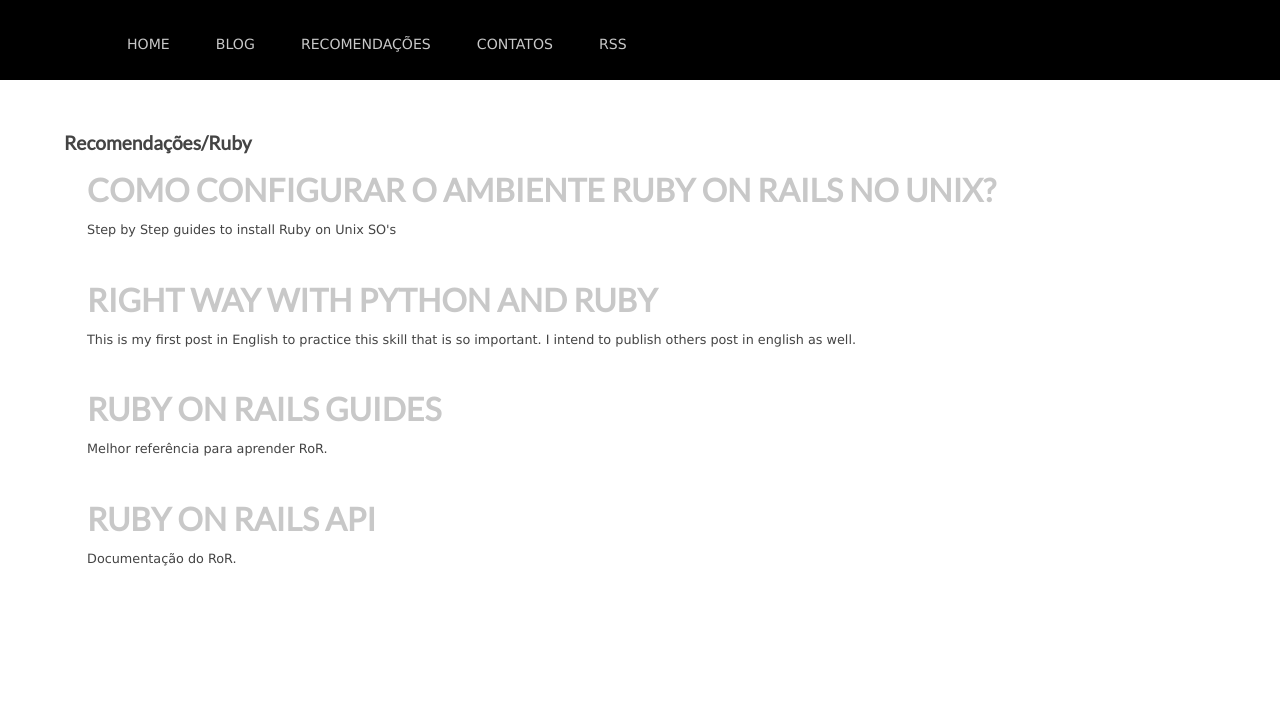
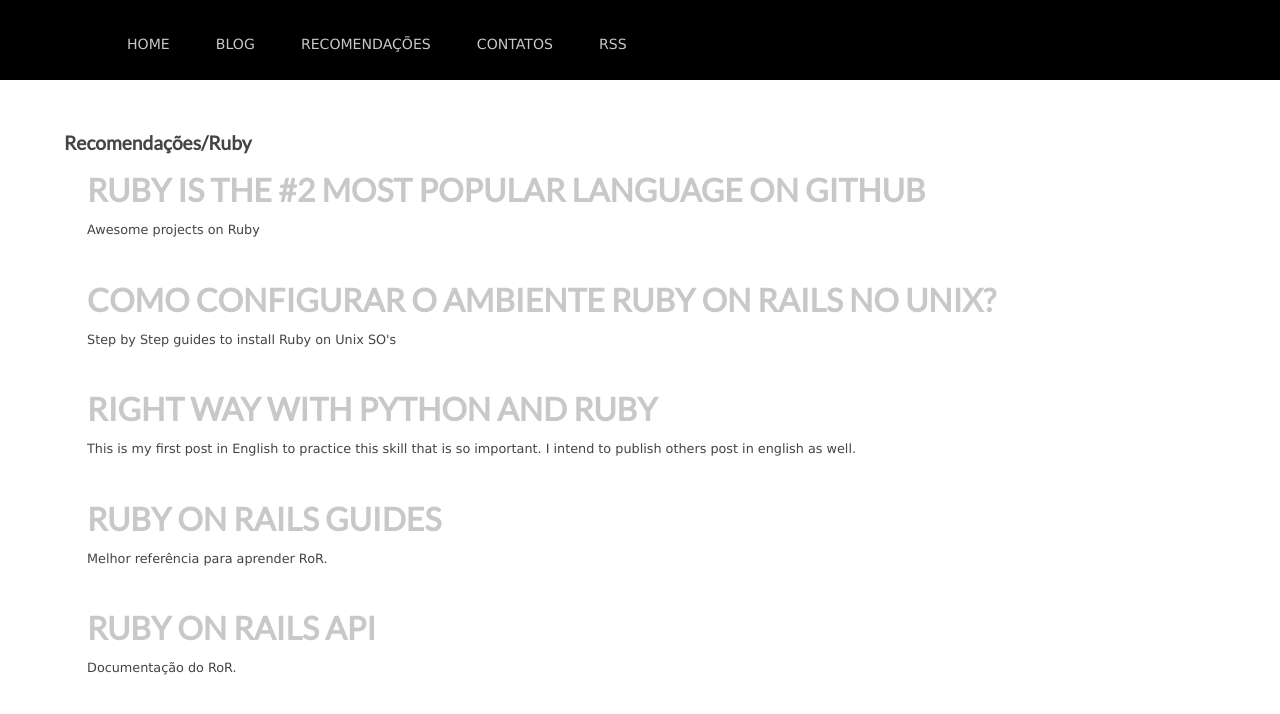
Before and after one commit to rgarbin/rgarbin.github.com, a Jekyll site: the page built from references/ruby.html, in a window 1280 px wide. Shown: the top 714 px of the page. Built offline with Jekyll 4.4.1, drawn with Linux system fonts in a browser that asks for light colours; comment, search, counter and statistics services are not loaded.

Commit message:
Add news protips

```diff
--- a/references/python.html
+++ b/references/python.html
@@ -3,6 +3,12 @@
 title: Recomendações Python
 ---
 <h1>Recomendações/Python</h1>
+<article>
+    <div class="post">
+      <h3><a href="https://github.com/languages/Python" alt="Python is the #5 most popular language on GitHub" target="_blank">Python is the #5 most popular language on GitHub</a></h3>
+      <p>Awesome projects on Python</p>
+    </div>
+</article>
 <article>
     <div class="post">
       <h3><a href="http://www.python.org/dev/peps/" alt="Python Enhancement Proposals (PEPs)" target="_blank">Python Enhancement Proposals (PEPs)</a></h3>
--- a/references/ruby.html
+++ b/references/ruby.html
@@ -3,6 +3,12 @@
 title: Recomendações Ruby
 ---
 <h1>Recomendações/Ruby</h1>
+<article>
+    <div class="post">
+      <h3><a href="https://github.com/languages/Ruby" alt="Ruby is the #2 most popular language on GitHub" target="_blank">Ruby is the #2 most popular language on GitHub</a></h3>
+      <p>Awesome projects on Ruby</p>
+    </div>
+</article>
 <article>
     <div class="post">
       <h3><a href="https://github.com/danielvlopes/ruby-unix" alt="Como Configurar O Ambiente Ruby On Rails No Unix?" target="_blank">Como Configurar O Ambiente Ruby On Rails No Unix?</a></h3>
```
